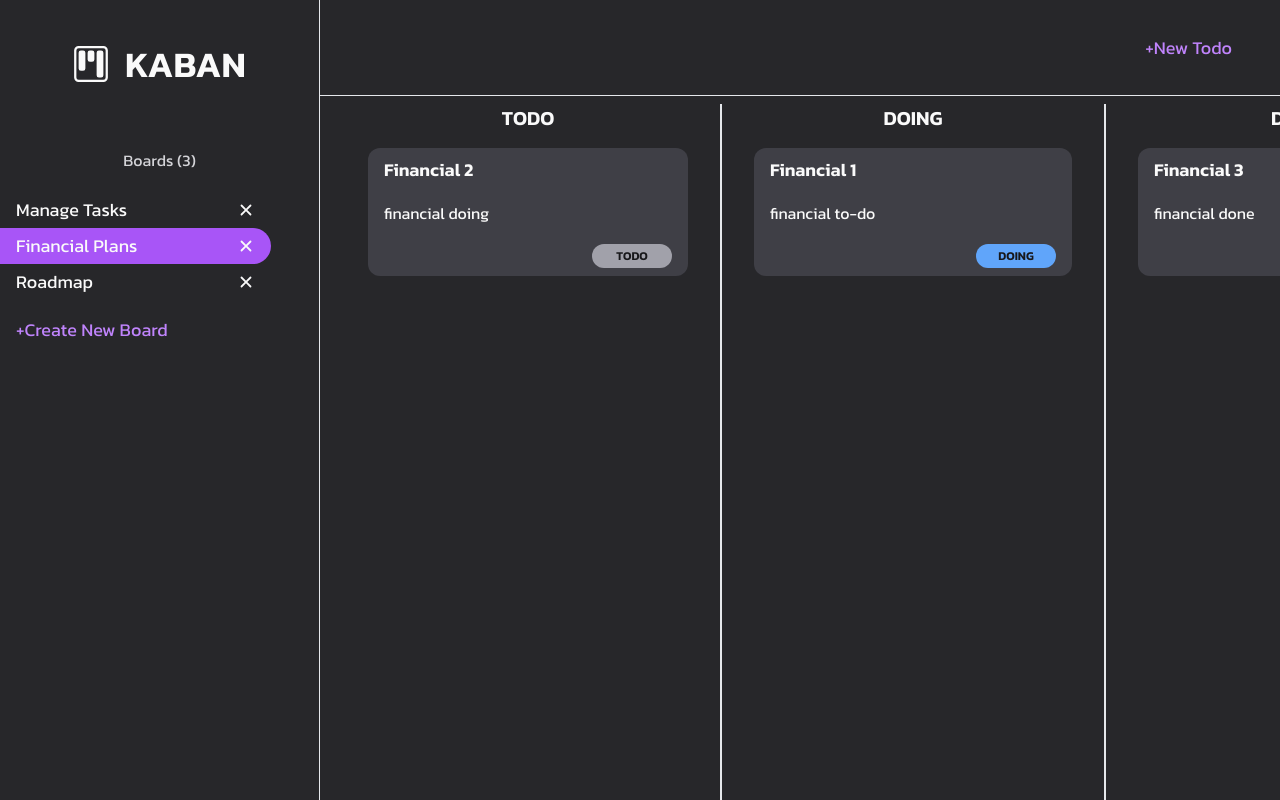
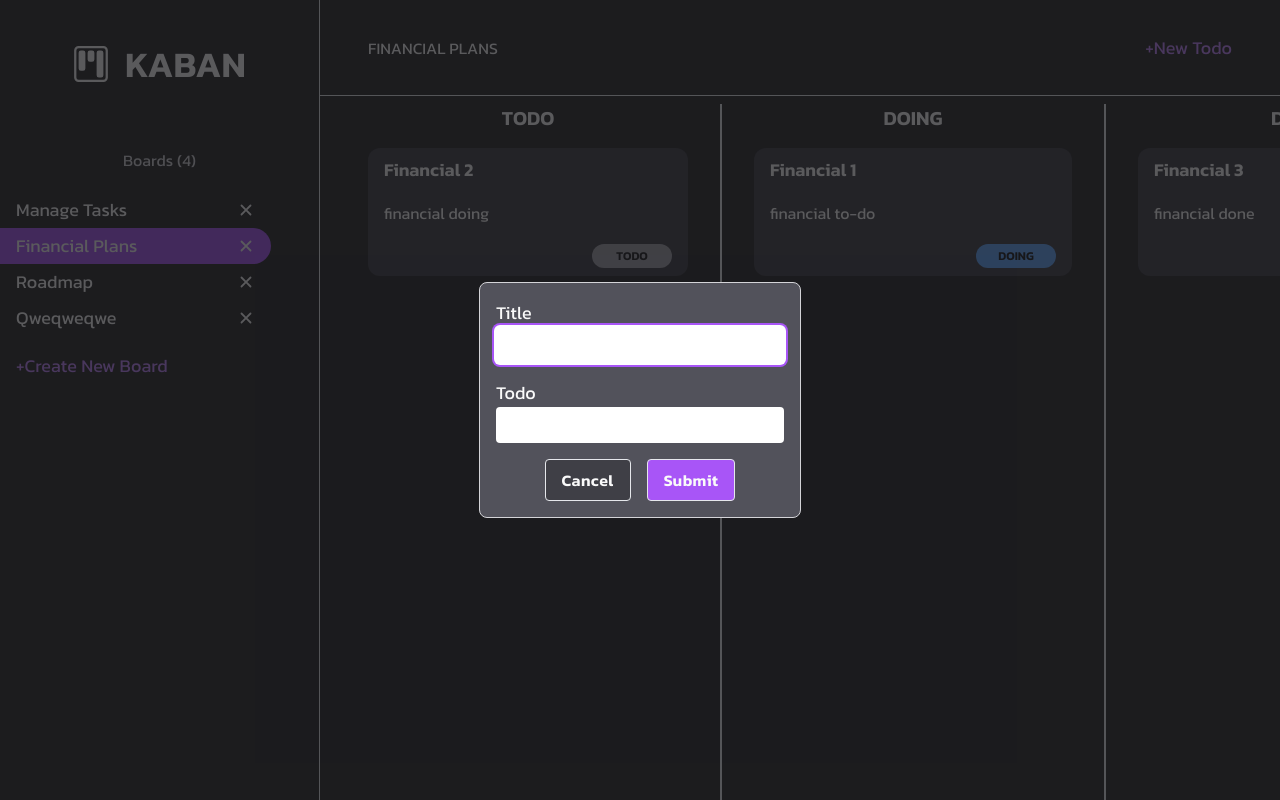
Before and after one commit to ali-sevinc/kanban, a Next.js app: page /financials in a window 1280 px wide. Both pictures are taken after a click on the button "+New Todo". Built offline with nearby package versions, Linux system fonts and the light colour scheme; data requests are answered from the project's data file.

Commit message:
add new todo functionality

```diff
--- a/data.json
+++ b/data.json
@@ -1,83 +1,4 @@
 {
-  "tasks": [
-    {
-      "type": "tasks",
-      "progress": "todo",
-      "id": "1",
-      "body": "important to do",
-      "title": "Task 1"
-    },
-    {
-      "type": "tasks",
-      "progress": "todo",
-      "id": "1-2",
-      "body": "important to do",
-      "title": "Task 2"
-    },
-    {
-      "type": "tasks",
-      "progress": "todo",
-      "id": "1-3",
-      "body": "important to do",
-      "title": "Task 3"
-    },
-    {
-      "type": "tasks",
-      "progress": "doing",
-      "id": "2",
-      "body": "important to doing",
-      "title": "Task 4"
-    },
-    {
-      "type": "tasks",
-      "progress": "done",
-      "id": "3",
-      "body": "important to done",
-      "title": "Task 5"
-    },
-    {
-      "type": "financials",
-      "progress": "todo",
-      "id": "4",
-      "body": "financial to-do",
-      "title": "Financial 1"
-    },
-    {
-      "type": "financials",
-      "progress": "doing",
-      "id": "5",
-      "body": "financial doing",
-      "title": "Financial 2"
-    },
-    {
-      "type": "financials",
-      "progress": "done",
-      "id": "6",
-      "body": "financial done",
-      "title": "Financial 3"
-    },
-    {
-      "type": "roadmap",
-      "progress": "todo",
-      "id": "7",
-      "body": "roadmap to-do",
-      "title": "Rouadmap 1"
-    },
-    {
-      "type": "roadmap",
-      "progress": "doing",
-      "id": "8",
-      "body": "roadmap doing",
-      "title": "Rouadmap 1"
-    },
-    {
-      "type": "roadmap",
-      "progress": "done",
-      "id": "9",
-      "body": "roadmap done",
-      "title": "Rouadmap 1"
-    }
-  ],
   "boards": [
     {
       "boardId": "board-1",
@@ -86,36 +7,31 @@
       "id": "e6bc",
       "tasks": [
         {
-          "type": "tasks",
-          "progress": "done",
+          "progress": "todo",
           "id": "1",
           "body": "important to do",
           "title": "Task 1"
         },
         {
-          "type": "tasks",
-          "progress": "todo",
+          "progress": "doing",
           "id": "1-2",
           "body": "important to do",
           "title": "Task 2"
         },
         {
-          "type": "tasks",
           "progress": "todo",
           "id": "1-3",
           "body": "important to do",
           "title": "Task 3"
         },
         {
-          "type": "tasks",
-          "progress": "doing",
+          "progress": "done",
           "id": "2",
           "body": "important to doing",
           "title": "Task 4"
         },
         {
-          "type": "tasks",
-          "progress": "doing",
+          "progress": "todo",
           "id": "3",
           "body": "important to done",
           "title": "Task 5"
@@ -129,21 +45,18 @@
       "id": "1043",
       "tasks": [
         {
-          "type": "financials",
           "progress": "doing",
           "id": "4",
           "body": "financial to-do",
           "title": "Financial 1"
         },
         {
-          "type": "financials",
           "progress": "todo",
           "id": "5",
           "body": "financial doing",
           "title": "Financial 2"
         },
         {
-          "type": "financials",
           "progress": "done",
           "id": "6",
           "body": "financial done",
@@ -158,27 +71,37 @@
       "id": "0eb6",
       "tasks": [
         {
-          "type": "roadmap",
           "progress": "doing",
           "id": "7",
           "body": "roadmap to-do",
           "title": "Rouadmap 1"
         },
         {
-          "type": "roadmap",
           "progress": "done",
           "id": "8",
           "body": "roadmap doing",
           "title": "Rouadmap 1"
         },
         {
-          "type": "roadmap",
           "progress": "todo",
           "id": "9",
           "body": "roadmap done",
           "title": "Rouadmap 1"
+        },
+        {
+          "progress": "todo",
+          "title": "qweqwe",
+          "body": "qweqwe",
+          "id": "0.4379405443026163"
         }
       ]
+    },
+    {
+      "id": "6d27",
+      "title": "qweqweqwe",
+      "slug": "/qweqweqwe",
+      "boardId": "0.6514027516283105",
+      "tasks": []
     }
   ]
 }
--- a/package.json
+++ b/package.json
@@ -7,7 +7,7 @@
     "build": "next build",
     "start": "next start",
     "lint": "next lint",
-    "server": "json-server data.json --port 8000 -delay 500"
+    "server": "json-server data.json --port 8000"
   },
   "dependencies": {
     "json-server": "^1.0.0-beta.0",
--- a/src/app/[board]/page.tsx
+++ b/src/app/[board]/page.tsx
@@ -1,6 +1,8 @@
 import Board from "@/components/Board";
 import { fetchBoards } from "@/lib/fncs";
 import { BoardType, TaskType } from "@/lib/types";
+
+export const revalidate = 1;
 
 export default async function BoardPage({
   params,
--- a/src/app/layout.tsx
+++ b/src/app/layout.tsx
@@ -5,6 +5,7 @@ import Header from "@/components/Header";
 import Sidebar from "@/components/Sidebar";
 
 import "./globals.css";
+export const revalidate = 1;
 
 const kanit = Kanit({
   subsets: ["latin"],
@@ -26,7 +27,7 @@ export default function RootLayout({
       <body
         className={`grid grid-cols-[20rem,1fr] grid-rows-[auto,1fr] h-screen bg-zinc-800 ${kanit.className}`}
       >
-        <Header boards={[]} />
+        <Header />
         <Sidebar />
         <main className="overflow-y-scroll flex-grow px-4 py-2 text-zinc-50">
           {children}
--- a/src/app/page.tsx
+++ b/src/app/page.tsx
@@ -1,4 +1,3 @@
-import Board from "@/components/Board";
 import Home from "@/components/Home";
 // import { fetchBoards } from "@/lib/fncs";
 // import { BoardType } from "@/lib/types";
--- a/src/components/Header.tsx
+++ b/src/components/Header.tsx
@@ -4,9 +4,26 @@ import { usePathname } from "next/navigation";
 import TextButton from "./TextButton";
 
 import { BoardType } from "@/lib/types";
+import { useEffect, useState } from "react";
+import { fetchBoards } from "@/lib/fncs";
+import Modal from "./Modal";
+import NewTodo from "./NewTodo";
 
-export default function Header({ boards }: { boards: BoardType[] }) {
+export default function Header() {
   const pathName = usePathname();
+  const [showNewTodo, setShowNewTodo] = useState(false);
+  const [boards, setBoards] = useState<BoardType[]>([]);
+
+  useEffect(function () {
+    async function handleFetchBoards() {
+      const fetchedBoards = await fetchBoards();
+
+      setBoards(fetchedBoards);
+    }
+    handleFetchBoards();
+  }, []);
+
+  const board = boards.find((board) => board.slug === pathName);
 
   let displayName = "";
   if (pathName === "/") displayName = "home";
@@ -14,9 +31,20 @@ export default function Header({ boards }: { boards: BoardType[] }) {
     displayName = boards.find((item) => item.slug === pathName)?.title || "";
 
   return (
-    <header className="h-24 text-zinc-50 flex items-center justify-between px-12 border-b">
-      <h2 className="uppercase">{displayName}</h2>
-      <TextButton>+New Todo</TextButton>
-    </header>
+    <>
+      <header className="h-24 text-zinc-50 flex items-center justify-between px-12 border-b">
+        <h2 className="uppercase">{displayName}</h2>
+        {pathName !== "/" && (
+          <TextButton onClick={() => setShowNewTodo(true)}>
+            +New Todo
+          </TextButton>
+        )}
+      </header>
+      {showNewTodo && board && (
+        <Modal open={showNewTodo} onClose={() => setShowNewTodo(false)}>
+          <NewTodo board={board} onClose={() => setShowNewTodo(false)} />
+        </Modal>
+      )}
+    </>
   );
 }
--- /dev/null
+++ b/src/components/InputGroup.tsx
@@ -0,0 +1,23 @@
+"use client";
+
+type PropsType = {
+  onChange: (e: string) => void;
+  label: string;
+  id: string;
+};
+export default function InputGroup({ onChange, label, id }: PropsType) {
+  return (
+    <div className="flex flex-col">
+      <label htmlFor={id} className="text-lg">
+        {label}
+      </label>
+      <input
+        onChange={(e) => onChange(e.target.value)}
+        type="text"
+        id={id}
+        required
+        className="text-zinc-900 text-xl px-2 w-72 py-1 focus:outline-none focus:ring-2 focus:ring-offset-2 focus:ring-purple-500 rounded"
+      />
+    </div>
+  );
+}
--- a/src/components/NewBoard.tsx
+++ b/src/components/NewBoard.tsx
@@ -7,6 +7,7 @@ import { BoardType } from "@/lib/types";
 import slugify from "slugify";
 import { createBoard } from "@/lib/fncs";
 import Button from "./Button";
+import InputGroup from "./InputGroup";
 
 export default function NewBoard({ boards }: { boards: BoardType[] }) {
   const [showForm, setShowForm] = useState(false);
@@ -54,18 +55,12 @@ export default function NewBoard({ boards }: { boards: BoardType[] }) {
             <h2 className="text-2xl text-center font-semibold pb-4">
               Create New Board
             </h2>
-            <div className="flex flex-col">
-              <label htmlFor="board-name" className="text-lg">
-                Board Name
-              </label>
-              <input
-                onChange={(e) => setTitle(e.target.value)}
-                type="text"
-                id="board-name"
-                required
-                className="text-zinc-900 text-xl px-2 w-72 py-1 focus:outline-none focus:ring-2 focus:ring-offset-2 focus:ring-purple-500 rounded"
-              />
-            </div>
+
+            <InputGroup
+              id="board-name"
+              label="Board Name"
+              onChange={(e) => setTitle(e)}
+            />
             {error !== "" && (
               <p className="text-sm text-red-500 pt-1 text-center">{error}</p>
             )}
--- /dev/null
+++ b/src/components/NewTodo.tsx
@@ -0,0 +1,50 @@
+"use client";
+
+import { FormEvent, useState } from "react";
+import InputGroup from "./InputGroup";
+import Button from "./Button";
+import { addTodo } from "@/lib/fncs";
+import { BoardType } from "@/lib/types";
+
+type PropsType = {
+  board: BoardType;
+  onClose: () => void;
+};
+
+export default function NewTodo({ board, onClose }: PropsType) {
+  const [title, setTitle] = useState("");
+  const [body, setBody] = useState("");
+
+  async function handleSubmit(event: FormEvent) {
+    event.preventDefault();
+    if (title.trim().length < 3 || body.trim().length < 3 || !board.id) {
+      return;
+    }
+
+    const data = {
+      progress: "todo",
+      title,
+      body,
+      id: Math.random().toString(),
+    };
+
+    const resData = await addTodo(board, data);
+
+    console.log(resData);
+    onClose();
+  }
+
+  return (
+    <form onSubmit={handleSubmit} className="flex flex-col gap-4 text-zinc-50">
+      <InputGroup id="title" label="Title" onChange={(e) => setTitle(e)} />
+
+      <InputGroup id="todo" label="Todo" onChange={(e) => setBody(e)} />
+      <div className="flex items-center justify-center gap-4">
+        <Button onClick={onClose} model="secondary">
+          Cancel
+        </Button>
+        <Button type="submit">Submit</Button>
+      </div>
+    </form>
+  );
+}
--- a/src/lib/types.ts
+++ b/src/lib/types.ts
@@ -1,7 +1,6 @@
 export type ProgressType = "todo" | "doing" | "done";
 export type TaskType = {
   id: string;
-  type: string;
   progress: ProgressType;
   body: string;
   title: string;
```
Also changed, not shown: src/lib/fncs.ts (+29 -6 lines), 1 other file (tests, documents, lock files or other folders).
